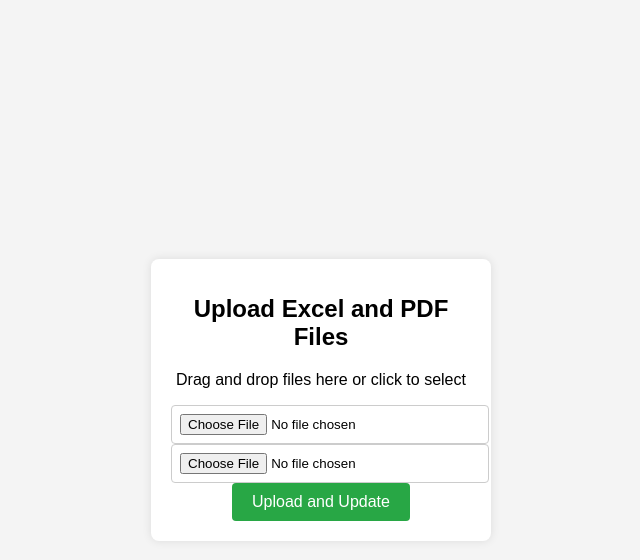
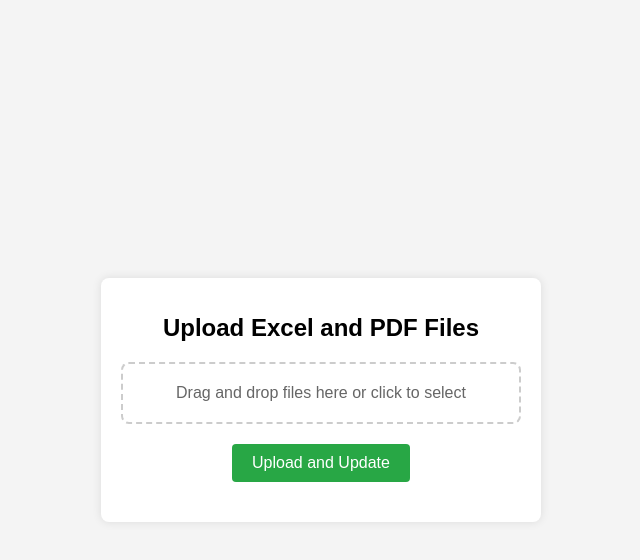
Before and after one commit to DanielGaudreault/TOTAL-CYCLE-TIME, a Flask app: page / in a window 1280 px wide. Shown: the top 560 px of the page, without its empty margins (319-959 px from the left). Run offline with Flask 3, Linux system fonts and the light colour scheme.

Commit message:
Update styles.css

```diff
--- a/static/styles.css
+++ b/static/styles.css
@@ -14,7 +14,7 @@ body {
     padding: 20px;
     border-radius: 8px;
     box-shadow: 0 0 10px rgba(0, 0, 0, 0.1);
-    width: 300px;
+    width: 400px;
     text-align: center;
 }
 
@@ -23,22 +23,26 @@ h1 {
     font-size: 24px;
 }
 
-.form-group {
-    margin-bottom: 15px;
-    text-align: left;
+.upload-area {
+    border: 2px dashed #ccc;
+    padding: 20px;
+    border-radius: 8px;
+    margin-bottom: 20px;
+    cursor: pointer;
 }
 
-label {
-    display: block;
-    margin-bottom: 5px;
-    font-weight: bold;
+.upload-area.dragover {
+    border-color: #28a745;
+    background-color: #f0fff4;
 }
 
-input[type="file"] {
-    width: 100%;
-    padding: 8px;
-    border: 1px solid #ccc;
-    border-radius: 4px;
+.upload-area p {
+    margin: 0;
+    color: #666;
+}
+
+#file-input {
+    display: none;
 }
 
 button {
@@ -54,3 +58,13 @@ button {
 button:hover {
     background-color: #218838;
 }
+
+#file-list {
+    margin-top: 20px;
+    text-align: left;
+}
+
+#file-list p {
+    margin: 5px 0;
+    color: #333;
+}
```
